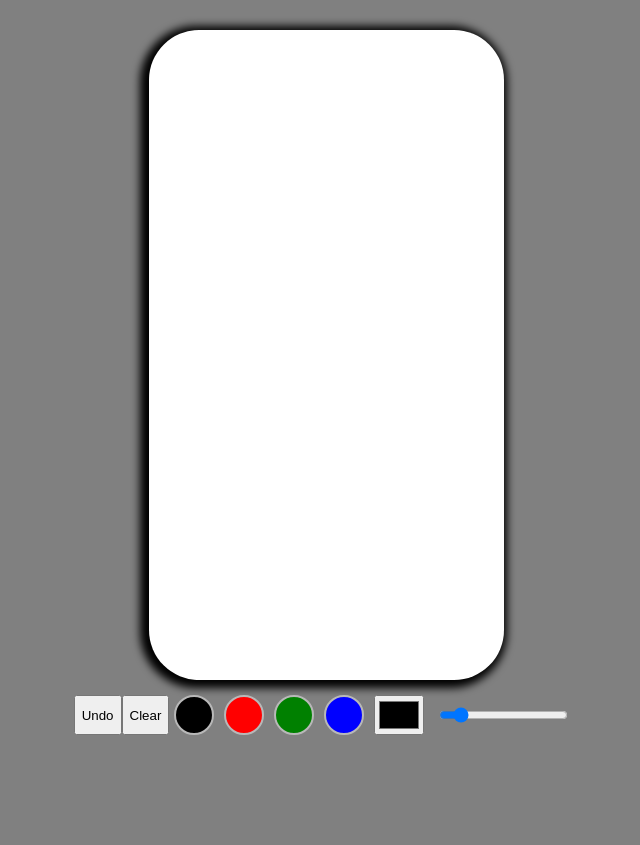
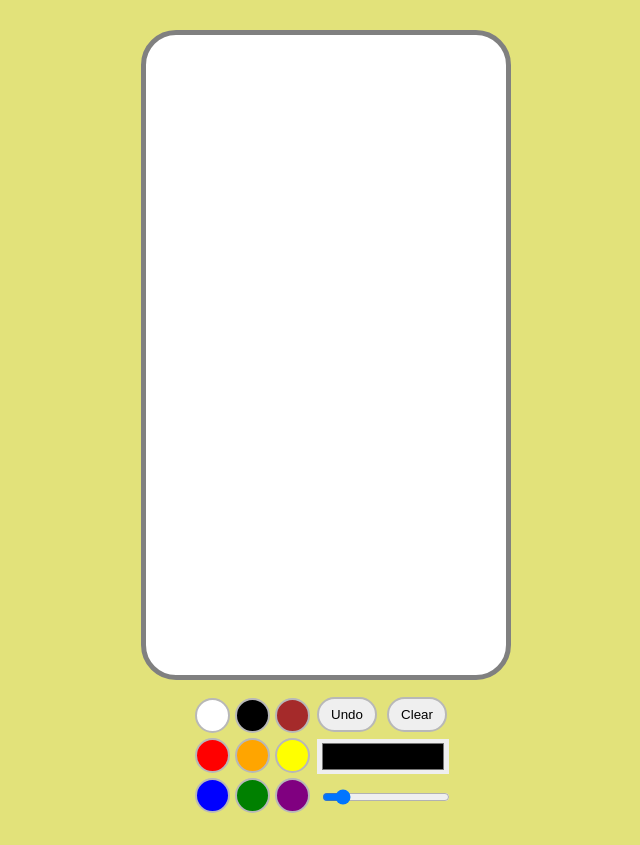
Before and after one commit to savoryboi/my-dood, a React (Create React App) app in the folder client/: page /Draw in a window 1280 px wide. Shown: the whole page, without its empty margins (314-954 px from the left). Before the commit the page ends 800 px from the top, so only its background shows below. Built offline with nearby package versions, Linux system fonts and the light colour scheme.

Commit message:
reworked basic styling

```diff
--- a/client/src/App.css
+++ b/client/src/App.css
@@ -2,7 +2,7 @@ body {
   margin: 0px;
   padding: 30px;
   overflow: hidden;
-  background: gray;
+  background: rgb(226, 226, 122);
 }
 
 .app {
@@ -13,8 +13,8 @@ body {
 
 canvas {
   background: white;
-  box-shadow: -3px 2px 9px 6px black;
-  border-radius: 50px;
+  border-radius: 35px;
+  border: 5px solid gray;
   cursor: pointer;
 }
 
@@ -25,10 +25,10 @@ canvas {
 }
 
 .drawButtons .colorButton {
-  height: 40px;
-  width: 40px;
-  min-height: 40px;
-  max-height: 40px;
+  height: 35px;
+  width: 35px;
+  min-height: 35px;
+  max-height: 35px;
   cursor: pointer;
   display: inline-block;
   cursor: pointer;
@@ -36,31 +36,68 @@ canvas {
   border-radius: 50%;
   border: 2px solid rgb(184, 184, 184);
   align-self: center;
-  margin: 0 5px;
+  margin: 2.5px 2.5px;
+}
+
+#white {
+  background: white;
 }
 
 #black {
   background: black;
 }
 
+#brown {
+  background: brown;
+}
+
 #red {
   background: red;
+}
+
+#orange {
+  background: orange;
+}
+
+#yellow {
+  background: yellow;
+}
+
+#blue {
+  background: blue;
 }
 
 #green {
   background: green;
 }
 
-#blue {
-  background: blue;
+#purple {
+  background: purple;
+}
+
+#revise button {
+  height: 35px;
+  width: 60px;
+  margin: 2px 5px;
+  border-radius: 20px;
+  border: 2px solid rgb(184, 184, 184);
 }
 
 #picker {
+  appearance: auto;
   align-self: center;
-  margin: 0 5px;
-  height: 40px;
+  margin: 5px 5px;
+  height: 35px;
+  width: 132px;
+  padding: 0px 3px;
+  border-radius: 0px;
+  border: 0px solid rgb(184, 184, 184);
 }
 
+#pen-range {
+  width: 128px;
+  margin: 10px 10px;
+}
 .App {
   text-align: center;
 }
@@ -124,11 +161,6 @@ canvas {
   height: 40px;
 }
 
-.pen-range {
-  align-self: center;
-  margin: 0 10px;
-}
-
 @keyframes App-logo-spin {
   from {
     transform: rotate(0deg);
--- a/client/src/components/CanvasStuff/CanvasButtons.js
+++ b/client/src/components/CanvasStuff/CanvasButtons.js
@@ -6,38 +6,85 @@ export const CanvasButtons = () => {
 
   return (
     <div className="drawButtons">
-      <button onClick={undoLast}>Undo</button>
-      <button onClick={clearCanvas}>Clear</button>
+      <div id="colors">
+        <div>
+          <button
+            onClick={() => changeColor("white")}
+            class="colorButton"
+            id="white"
+          />
           <button
             onClick={() => changeColor("black")}
             class="colorButton"
             id="black"
           />
-      <button onClick={() => changeColor("red")} class="colorButton" id="red" />
+          <button
+            onClick={() => changeColor("brown")}
+            class="colorButton"
+            id="brown"
+          />
+        </div>
+        <div>
+          <button
+            onClick={() => changeColor("red")}
+            class="colorButton"
+            id="red"
+          />
+          <button
+            onClick={() => changeColor("orange")}
+            class="colorButton"
+            id="orange"
+          />
+          <button
+            onClick={() => changeColor("yellow")}
+            class="colorButton"
+            id="yellow"
+          />
+        </div>
+        <div>
+          <button
+            onClick={() => changeColor("blue")}
+            class="colorButton"
+            id="blue"
+          />
           <button
             onClick={() => changeColor("green")}
             class="colorButton"
             id="green"
           />
           <button
-        onClick={() => changeColor("blue")}
+            onClick={() => changeColor("purple")}
             class="colorButton"
-        id="blue"
+            id="purple"
           />
+        </div>
+      </div>
+      <div>
+        <div id="revise">
+          <button onClick={undoLast}>Undo</button>
+          <button onClick={clearCanvas}>Clear</button>
+        </div>
+        <div>
+          <div>
             <input
               id="picker"
               type="color"
               value="color"
               onChange={e => changeColor(e.target.value)}
             />
+          </div>
+          <div>
             <input
               type="range"
               min="3"
               max="20"
               defaultValue="5"
-        class="pen-range"
+              id="pen-range"
               onChange={e => changeWeight(e.target.value)}
             />
           </div>
+        </div>
+      </div>
+    </div>
   );
 };
--- a/client/src/components/CanvasStuff/CanvasContext.js
+++ b/client/src/components/CanvasStuff/CanvasContext.js
@@ -14,10 +14,10 @@ export const CanvasProvider = ({ children }) => {
 
   const prepareCanvas = () => {
     const canvas = canvasRef.current;
-    canvas.width = 355 * 2;
-    canvas.height = 650 * 2;
-    canvas.style.width = `355px`;
-    canvas.style.height = `650px `;
+    canvas.width = 360 * 2;
+    canvas.height = 640 * 2;
+    canvas.style.width = `360px`;
+    canvas.style.height = `640px `;
 
     const context = canvas.getContext("2d");
     context.scale(2, 2);
```
Lines whose indentation alone changed are shown as unchanged.
